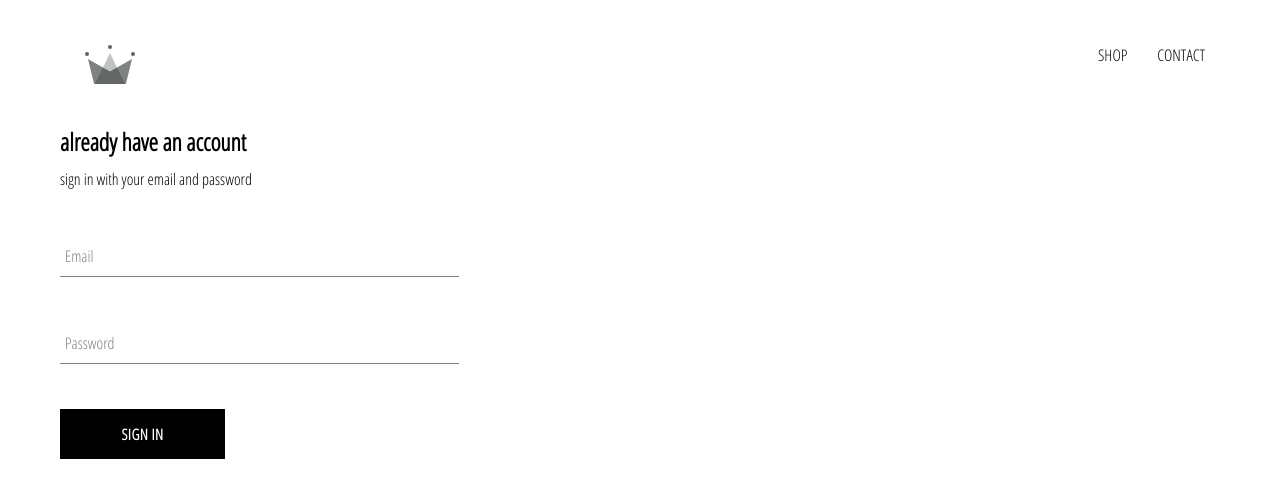
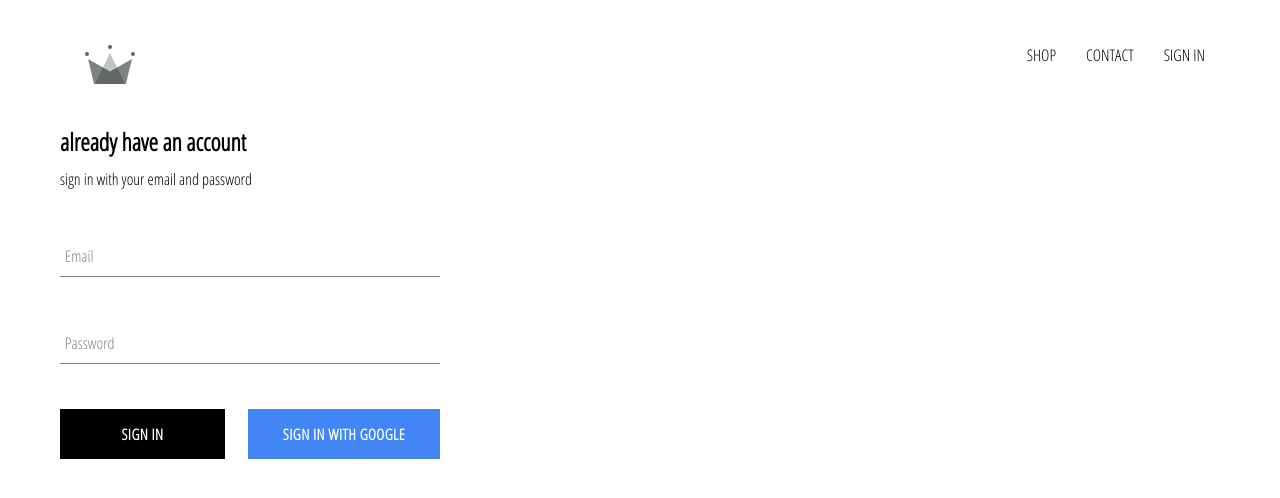
Before and after one commit to crazy-nuclei/clothazon, a React (Create React App) app: page /signin in a window 1280 px wide. Shown: the top 498 px of the page. Built offline with nearby package versions, Linux system fonts and the light colour scheme; no server answers.

Commit message:
added authentication with google sign in

```diff
--- a/package.json
+++ b/package.json
@@ -6,6 +6,7 @@
     "@testing-library/jest-dom": "^5.12.0",
     "@testing-library/react": "^11.2.7",
     "@testing-library/user-event": "^12.8.3",
+    "firebase": "^8.6.1",
     "node-sass": "^6.0.0",
     "react": "^17.0.2",
     "react-dom": "^17.0.2",
--- a/src/App.css
+++ b/src/App.css
@@ -7,3 +7,7 @@
   text-decoration: none;
   color: black;
 }
+
+* {
+  box-sizing: border-box;
+}
--- a/src/App.js
+++ b/src/App.js
@@ -4,6 +4,8 @@
 import ShopPage from './pages/shoppage/shop.component';
 import Header from './components/header/header.component';
 import SignInAndSignUpPage from './pages/sign-in-and-sign-up/sign-in-and-sign-up.component';
+import { auth } from './firebase/firebase.utils';
+import React, { Component } from 'react';
 
 const Hatspage = () => (
   <div>
@@ -11,10 +13,33 @@
   </div>
 )
 
-function App() {
+class App extends Component {
+
+  constructor() {
+    super();
+
+    this.state = {
+      currentUser: null
+    }
+  }
+
+  unSubscribeFromAuth = null;
+
+  componentDidMount() {
+    this.unSubscribeFromAuth = auth.onAuthStateChanged(user => {
+      this.setState({ currentUser: user });
+      console.log(this.state.currentUser);
+    })
+  }
+
+  componentWillUnmount() {
+    this.unSubscribeFromAuth();
+  }
+
+  render() {
     return (
       <div >
-      <Header />
+        <Header currentUser={this.state.currentUser} />
         <Switch>
           <Route exact path='/' component={Homepage} />
           <Route path='/shop' component={ShopPage} />
@@ -24,4 +49,6 @@
     );
   }
 
+}
+
 export default App;
--- a/src/components/custom-button/custom-button.component.jsx
+++ b/src/components/custom-button/custom-button.component.jsx
@@ -3,9 +3,9 @@
 import './custom-button.styles.scss';
 
 
-const CustomButton = ({ children, ...otherProps }) => {
+const CustomButton = ({ children, isGoogleSignIn, ...otherProps }) => {
     return (
-        <button className="custom-button" {...otherProps}>
+        <button className={`${isGoogleSignIn ? 'google-sign-in' : ''} custom-button`} {...otherProps}>
             {children}
         </button>
     )
--- a/src/components/custom-button/custom-button.styles.scss
+++ b/src/components/custom-button/custom-button.styles.scss
@@ -19,4 +19,15 @@
       color: black;
       border: 1px solid black;
     }
+
+    &.google-sign-in {
+      background-color: #4285f4;
+      color : white;
+
+      &:hover{
+        background-color: 357ae8;
+        border: none;
+        color: black;
+      }
+    }
   }
--- a/src/components/header/header.component.jsx
+++ b/src/components/header/header.component.jsx
@@ -2,8 +2,10 @@
 import { Link } from 'react-router-dom';
 import './header.styles.scss';
 import { ReactComponent as Logo } from '../../assets/crown.svg';
+import { auth } from '../../firebase/firebase.utils';
 
-const Header = () => {
+
+const Header = ({ currentUser }) => {
     return <div className='header'>
         <Link className='logo-container' to='/' >
             <Logo className='logo' />
@@ -12,6 +14,9 @@
         <div className='options'>
             <Link className='option' to='/shop'>SHOP</Link>
             <Link className='option' to='/shop'>CONTACT</Link>
+            {currentUser ?
+                (<div className='option' onClick={() => auth.signOut()}>SIGN OUT</div>) :
+                (<Link className='option' to='/signin'>SIGN IN</Link>)}
         </div>
     </div>
 }
--- a/src/components/header/header.styles.scss
+++ b/src/components/header/header.styles.scss
@@ -20,6 +20,7 @@
 
       .option {
         padding: 10px 15px;
+        cursor: pointer;
       }
     }
   }
--- a/src/components/sign-in/sign-in.component.jsx
+++ b/src/components/sign-in/sign-in.component.jsx
@@ -2,6 +2,7 @@
 import './sign-in.styles.scss';
 import FormInput from '../form-input/form-input.component';
 import CustomButton from '../custom-button/custom-button.component';
+import { SignInWithGoogle } from '../../firebase/firebase.utils';
 
 class SignIn extends Component {
 
@@ -33,7 +34,10 @@
 
                     <FormInput type='email' name='email' value={this.state.email} required handleChange={this.handleChange} label='Email' />
                     <FormInput type='password' name='password' value={this.state.password} required handleChange={this.handleChange} label='Password' />
-                    <CustomButton type='submit' >Sign In </CustomButton>
+                    <div className='buttons'>
+                        <CustomButton type='submit' >Sign In </CustomButton>
+                        <CustomButton onClick={SignInWithGoogle} isGoogleSignIn>Sign In With Google </CustomButton>
+                    </div>
                 </form>
             </div>
         )
--- a/src/components/sign-in/sign-in.styles.scss
+++ b/src/components/sign-in/sign-in.styles.scss
@@ -1,9 +1,14 @@
 .sign-in {
-    width: 30vw;
+    width: 380px;
     display: flex;
     flex-direction: column;
 
     .title{
         margin: 10px 0;
     }
+
+    .buttons{
+        display: flex;
+        justify-content: space-between;
+    }
 }
--- /dev/null
+++ b/src/firebase/firebase.utils.js
@@ -0,0 +1,24 @@
+import firebase from 'firebase/app';
+import 'firebase/auth';
+import 'firebase/firestore';
+
+const config = {
+    apiKey: "AIzaSyAA9Fnt1Zep4Nk6bWRN246LxHQSe-givMQ",
+    authDomain: "clothazon.firebaseapp.com",
+    projectId: "clothazon",
+    storageBucket: "clothazon.appspot.com",
+    messagingSenderId: "1055187979033",
+    appId: "1:1055187979033:web:a062f8ca69403f9ff01388",
+    measurementId: "G-J50M5FEMJV"
+};
+
+firebase.initializeApp(config);
+
+export const auth = firebase.auth();
+export const firestore = firebase.firestore();
+
+const provider = new firebase.auth.GoogleAuthProvider();
+provider.setCustomParameters({ prompt: 'select_account' });
+export const SignInWithGoogle = () => auth.signInWithPopup(provider);
+
+export default firebase;
```
Also changed, not shown: 1 other file (tests, documents, lock files or other folders). Lines whose indentation alone changed are shown as unchanged.
